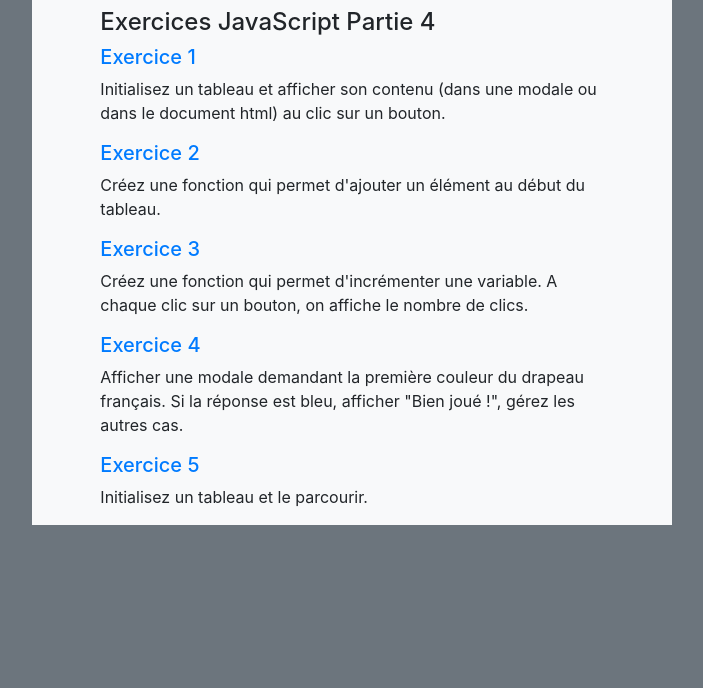
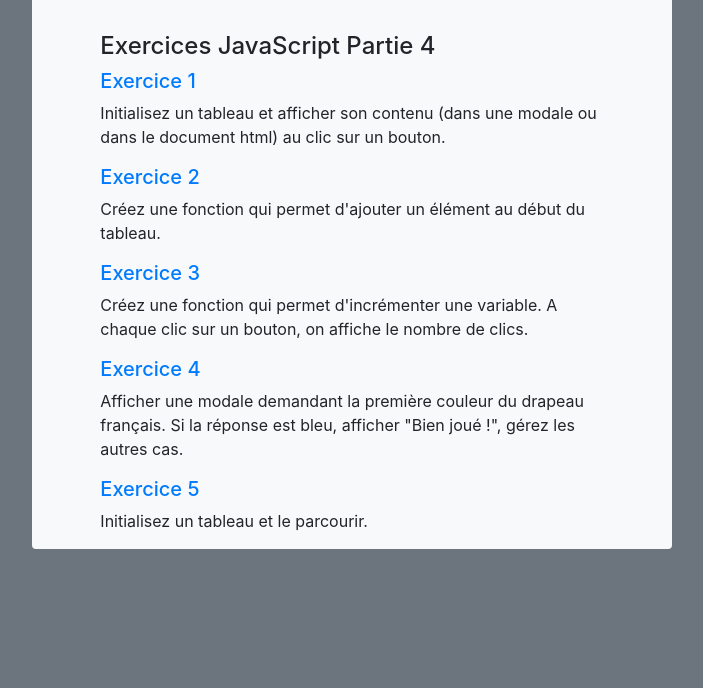
Before and after one commit to KseniaFalcoz/exo_js_partie4, a plain HTML site: page index.html in a window 1280 px wide. Shown: the part 112-800 px from the top of the page, without its empty margins (288-991 px from the left). Drawn offline with nearby package versions, Linux system fonts and the light colour scheme.

Commit message:
modifier index

```diff
--- a/index.html
+++ b/index.html
@@ -9,7 +9,7 @@
     <link rel="stylesheet" href="https://stackpath.bootstrapcdn.com/bootstrap/4.3.1/css/bootstrap.min.css" integrity="sha384-ggOyR0iXCbMQv3Xipma34MD+dH/1fQ784/j6cY/iJTQUOhcWr7x9JvoRxT2MZw1T" crossorigin="anonymous">
 </head>
 <body class="bg-secondary">
-    <div class="container col-6 bg-light">
+    <div class="container col-6 bg-light rounded mt-4">
         <h1 class="text-center pt-4 pb-4 mb-4">Exercices JavaScript</h1>
         <div class="row justify-content-around">
             <div class="col-10">
```
